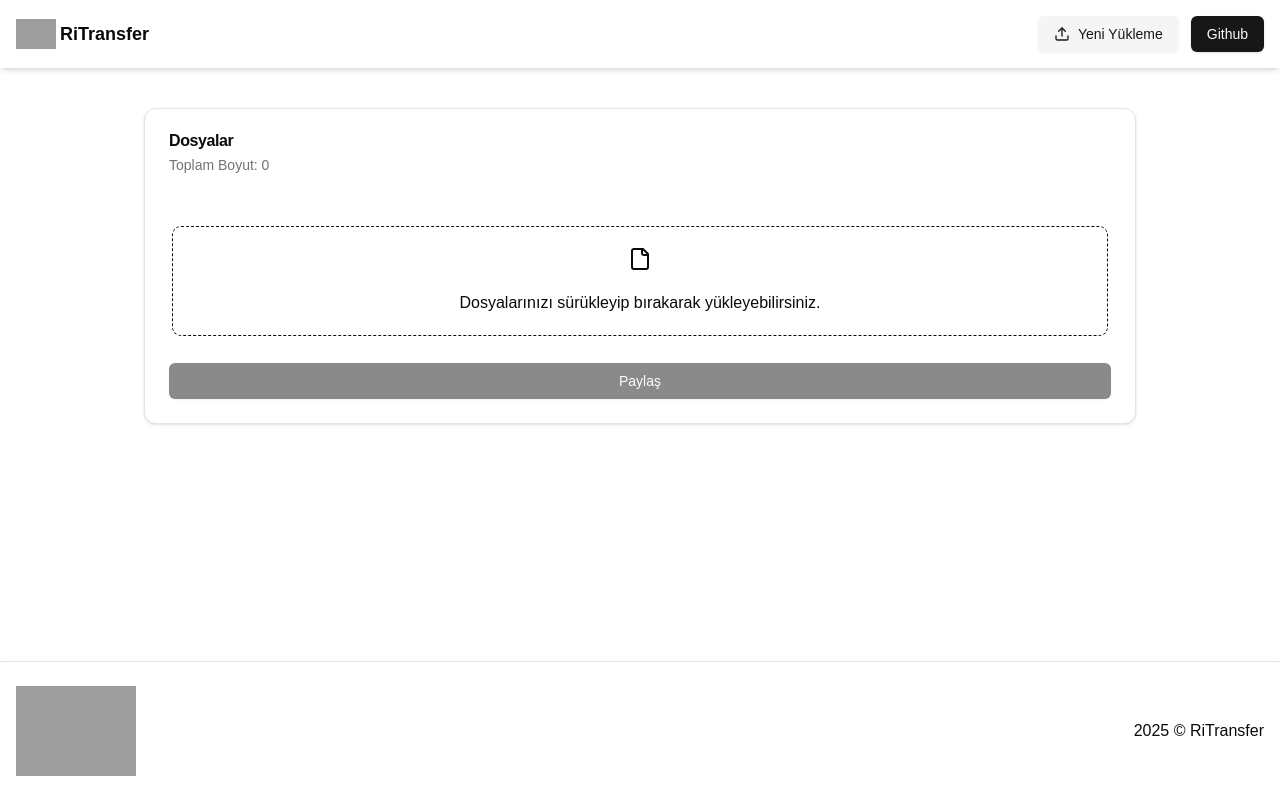
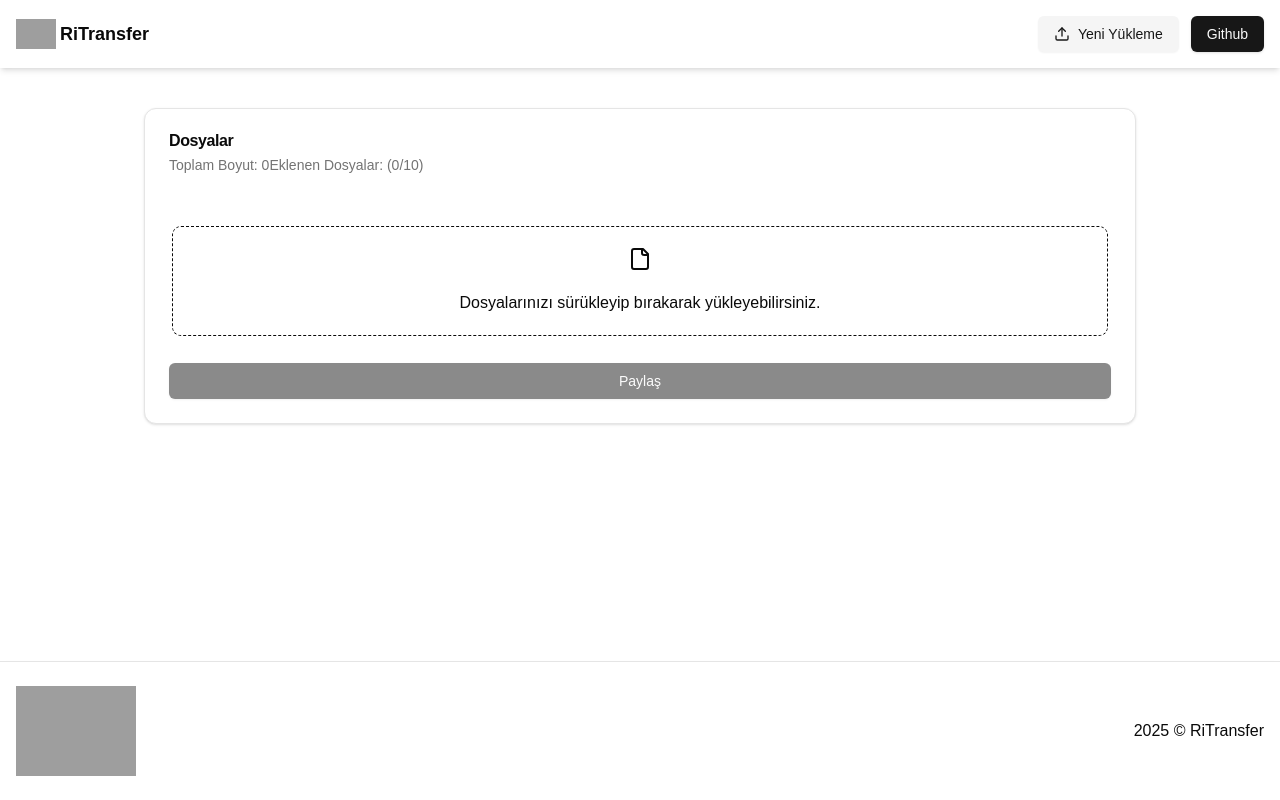
Before and after one commit to ri-teknoloji/ri-transfer, a Next.js app: page / in a window 1280 px wide. Built offline with nearby package versions, Linux system fonts and the light colour scheme; grey boxes are pictures that could not be loaded.

Commit message:
Update UploadForm to display total size and added files count; set maxFiles limit in Dropzone to 10

```diff
--- a/src/app/(landing)/page.tsx
+++ b/src/app/(landing)/page.tsx
@@ -93,7 +93,9 @@ const UploadForm = () => {
       <CardHeader>
         <CardTitle>Dosyalar</CardTitle>
         <CardDescription>
-          Toplam Boyut: {totalSize === 0 ? "0" : prettyBytes(totalSize)}
+          Toplam Boyut:{" "}
+          <span>{totalSize === 0 ? "0" : prettyBytes(totalSize)}</span>
+          Eklenen Dosyalar: <span>({files.length}/10)</span>
         </CardDescription>
       </CardHeader>
       <CardContent>
@@ -142,6 +144,7 @@ interface DropzoneProps {
 }
 const Dropzone = ({ files, setFiles }: DropzoneProps) => {
   const dropZoneConfig = {
+    maxFiles: 10,
     multiple: true,
   } satisfies DropzoneOptions;
 
```
